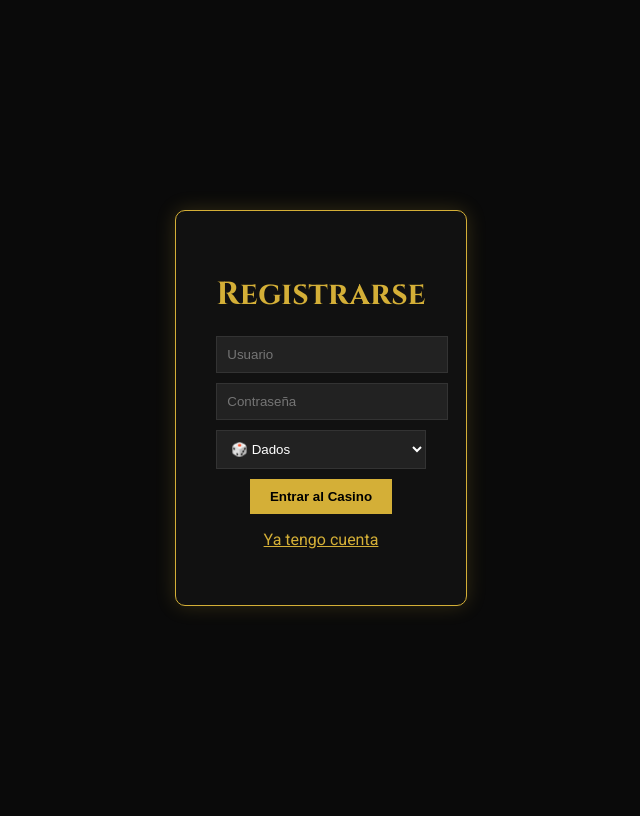
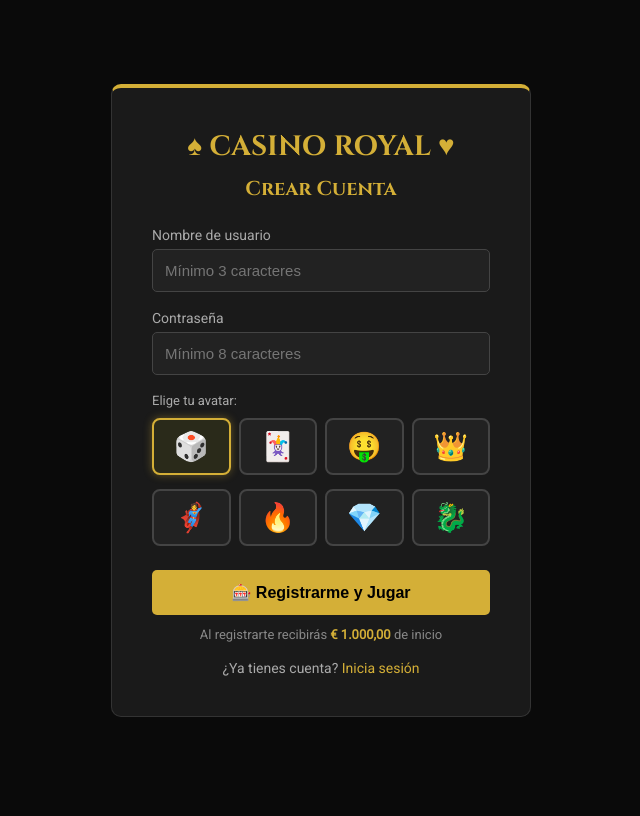
Before and after one commit to inietoo/casino, a PHP site: page /register.php in a window 1280 px wide. Shown: the whole page, without its empty margins (319-959 px from the left). After the commit the page ends 717 px from the top, so only its background shows below. Run offline with PHP 8.4, Linux system fonts and the light colour scheme.

Commit message:
🐛 Fix register.php completo: POST keys, execute params, SESSION y validaciones

```diff
--- a/register.php
+++ b/register.php
@@ -1,59 +1,148 @@
 <?php
 require 'config.php';
-if ($_SERVER == 'POST') {
-    $user = $_POST;
-    $pass = password_hash($_POST, PASSWORD_BCRYPT);
-    $avatar = $_POST;
+
+// Si ya está logueado, redirigir
+if (isLoggedIn()) {
+    header('Location: index.php');
+    exit;
+}
+
+$error = '';
+
+if ($_SERVER['REQUEST_METHOD'] === 'POST') {
+    // ✅ CORREGIDO: acceder a campos concretos de $_POST
+    $username = trim($_POST['username'] ?? '');
+    $password = $_POST['password'] ?? '';
+    $avatar   = $_POST['avatar'] ?? '🎲';
+
+    // Validaciones básicas
+    if (empty($username) || empty($password)) {
+        $error = 'Rellena todos los campos.';
+    } elseif (strlen($password) < 8) {
+        $error = 'La contraseña debe tener al menos 8 caracteres.';
+    } elseif (strlen($username) < 3 || strlen($username) > 50) {
+        $error = 'El usuario debe tener entre 3 y 50 caracteres.';
+    } else {
+        // Comprobar si el usuario ya existe
+        $check = $pdo->prepare("SELECT id FROM users WHERE username = ?");
+        $check->execute([$username]);
+        if ($check->fetch()) {
+            $error = 'Ese nombre de usuario ya está en uso.';
+        } else {
+            // ✅ CORREGIDO: hash correcto de la contraseña
+            $hashed = password_hash($password, PASSWORD_BCRYPT);
 
             try {
                 $pdo->beginTransaction();
-        $stmt = $pdo->prepare("INSERT INTO users (username, password, avatar, balance) VALUES (?, ?, ?, 1000)");
-        $stmt->execute();
+
+                // ✅ CORREGIDO: execute con los parámetros correctos
+                $stmt = $pdo->prepare("INSERT INTO users (username, password, avatar, balance) VALUES (?, ?, ?, 1000.00)");
+                $stmt->execute([$username, $hashed, $avatar]);
                 $user_id = $pdo->lastInsertId();
 
-        $pdo->prepare("INSERT INTO blackjack_stats (user_id) VALUES (?)")->execute();
-        $pdo->prepare("INSERT INTO poker_stats (user_id) VALUES (?)")->execute();
+                // ✅ CORREGIDO: execute con [$user_id] en ambos inserts
+                $pdo->prepare("INSERT INTO blackjack_stats (user_id) VALUES (?)")->execute([$user_id]);
+                $pdo->prepare("INSERT INTO poker_stats (user_id) VALUES (?)")->execute([$user_id]);
+
                 $pdo->commit();
 
-        $_SESSION = $user_id;
-        $_SESSION = $user;
+                // ✅ CORREGIDO: guardar campos concretos en SESSION
+                $_SESSION['user_id']  = $user_id;
+                $_SESSION['username'] = $username;
+
                 header('Location: index.php');
                 exit;
+
             } catch (Exception $e) {
                 $pdo->rollBack();
-        $error = "El usuario ya existe.";
+                $error = 'Error al crear la cuenta. Inténtalo de nuevo.';
+                error_log('Register error: ' . $e->getMessage());
+            }
+        }
     }
 }
 ?>
 <!DOCTYPE html>
-<html>
+<html lang="es">
 <head>
-    <title>Registro - Casino Local</title>
+    <meta charset="UTF-8">
+    <title>Registro - Casino Royal</title>
     <link href="https://fonts.googleapis.com/css2?family=Cinzel:wght@700&family=Roboto:wght@300;400&display=swap" rel="stylesheet">
     <style>
-        body { background: #0a0a0a; color: #d4af37; font-family: 'Roboto', sans-serif; display: flex; justify-content: center; height: 100vh; align-items: center; }
-        .box { background: #111; padding: 40px; border-radius: 10px; border: 1px solid #d4af37; box-shadow: 0 0 20px rgba(212, 175, 55, 0.2); text-align: center;}
-        h1 { font-family: 'Cinzel', serif; margin-bottom: 20px;}
-        input, select { display: block; width: 100%; margin: 10px 0; padding: 10px; background: #222; color: #fff; border: 1px solid #333; }
-        button { background: #d4af37; color: #000; padding: 10px 20px; font-weight: bold; border: none; cursor: pointer; transition: 0.3s; }
-        button:hover { box-shadow: 0 0 15px #d4af37; }
+        * { box-sizing: border-box; margin: 0; padding: 0; }
+        body { background: #0a0a0a; color: #f0f0f0; font-family: 'Roboto', sans-serif;
+               display: flex; justify-content: center; align-items: center; min-height: 100vh; }
+        .card { background: #1a1a1a; border: 1px solid #333; border-top: 4px solid #d4af37;
+                border-radius: 10px; padding: 40px; width: 100%; max-width: 420px; }
+        .logo { text-align: center; font-family: 'Cinzel', serif; color: #d4af37;
+                font-size: 28px; margin-bottom: 10px; }
+        h1 { font-family: 'Cinzel', serif; color: #d4af37; text-align: center;
+             margin-bottom: 25px; font-size: 20px; }
+        label { display: block; margin-bottom: 6px; font-size: 14px; color: #aaa; }
+        input, select { width: 100%; padding: 12px; margin-bottom: 18px; background: #222;
+                        border: 1px solid #444; border-radius: 5px; color: #f0f0f0; font-size: 15px; }
+        input:focus, select:focus { outline: none; border-color: #d4af37; }
+        select option { background: #222; }
+        .avatar-grid { display: grid; grid-template-columns: repeat(4, 1fr); gap: 8px; margin-bottom: 18px; }
+        .avatar-option { display: none; }
+        .avatar-label { display: flex; justify-content: center; align-items: center;
+                        font-size: 28px; background: #222; border: 2px solid #444;
+                        border-radius: 8px; padding: 10px; cursor: pointer; transition: 0.2s; }
+        .avatar-option:checked + .avatar-label { border-color: #d4af37; background: #2a2a1a;
+                                                  box-shadow: 0 0 8px rgba(212,175,55,0.4); }
+        .avatar-label:hover { border-color: #d4af37; }
+        .btn { width: 100%; padding: 13px; background: #d4af37; color: #000;
+               border: none; border-radius: 5px; font-size: 16px; font-weight: bold; cursor: pointer; }
+        .btn:hover { background: #c49b2e; }
+        .error { background: #3a1a1a; border: 1px solid #dc3545; color: #dc3545;
+                 padding: 10px; border-radius: 5px; margin-bottom: 18px; font-size: 14px; }
+        .link { text-align: center; margin-top: 18px; font-size: 14px; color: #aaa; }
+        .link a { color: #d4af37; text-decoration: none; }
+        .link a:hover { text-decoration: underline; }
+        .section-label { font-size: 13px; color: #aaa; margin-bottom: 10px; }
     </style>
 </head>
 <body>
-    <div class="box">
-        <h1>Registrarse</h1>
-        <?php if(isset($error)) echo "<p style='color:red'>$error</p>"; ?>
+    <div class="card">
+        <div class="logo">&#9824; CASINO ROYAL &#9829;</div>
+        <h1>Crear Cuenta</h1>
+
+        <?php if ($error): ?>
+            <div class="error"><?= htmlspecialchars($error) ?></div>
+        <?php endif; ?>
+
         <form method="POST">
-            <input type="text" name="username" placeholder="Usuario" required>
-            <input type="password" name="password" minlength="8" placeholder="Contraseña" required>
-            <select name="avatar" required>
-                <option value="🎲">🎲 Dados</option><option value="🃏">🃏 Joker</option>
-                <option value="👑">👑 Corona</option><option value="🔥">🔥 Fuego</option>
-                <option value="💎">💎 Diamante</option><option value="🐉">🐉 Dragón</option>
-            </select>
-            <button type="submit">Entrar al Casino</button>
+            <label for="username">Nombre de usuario</label>
+            <input type="text" id="username" name="username" placeholder="Mínimo 3 caracteres"
+                   value="<?= htmlspecialchars($_POST['username'] ?? '') ?>" required minlength="3" maxlength="50">
+
+            <label for="password">Contraseña</label>
+            <input type="password" id="password" name="password" placeholder="Mínimo 8 caracteres" required minlength="8">
+
+            <div class="section-label">Elige tu avatar:</div>
+            <div class="avatar-grid">
+                <?php
+                $avatars = ['🎲','🃏','🤑','👑','🦸','🔥','💎','🐉'];
+                foreach ($avatars as $i => $a):
+                    $checked = (($_POST['avatar'] ?? '🎲') === $a) ? 'checked' : '';
+                ?>
+                <div>
+                    <input type="radio" name="avatar" id="av<?= $i ?>" value="<?= $a ?>" class="avatar-option" <?= $checked ?> <?= $i===0?'required':'' ?>>
+                    <label for="av<?= $i ?>" class="avatar-label"><?= $a ?></label>
+                </div>
+                <?php endforeach; ?>
+            </div>
+
+            <button type="submit" class="btn">🎰 Registrarme y Jugar</button>
         </form>
-        <p><a href="login.php" style="color:#d4af37;">Ya tengo cuenta</a></p>
+
+        <p style="text-align:center; margin-top:12px; font-size:13px; color:#888;">
+            Al registrarte recibirás <strong style="color:#d4af37">&euro; 1.000,00</strong> de inicio
+        </p>
+
+        <div class="link">
+            ¿Ya tienes cuenta? <a href="login.php">Inicia sesión</a>
+        </div>
     </div>
 </body>
 </html>
```
Lines whose indentation alone changed are shown as unchanged.
